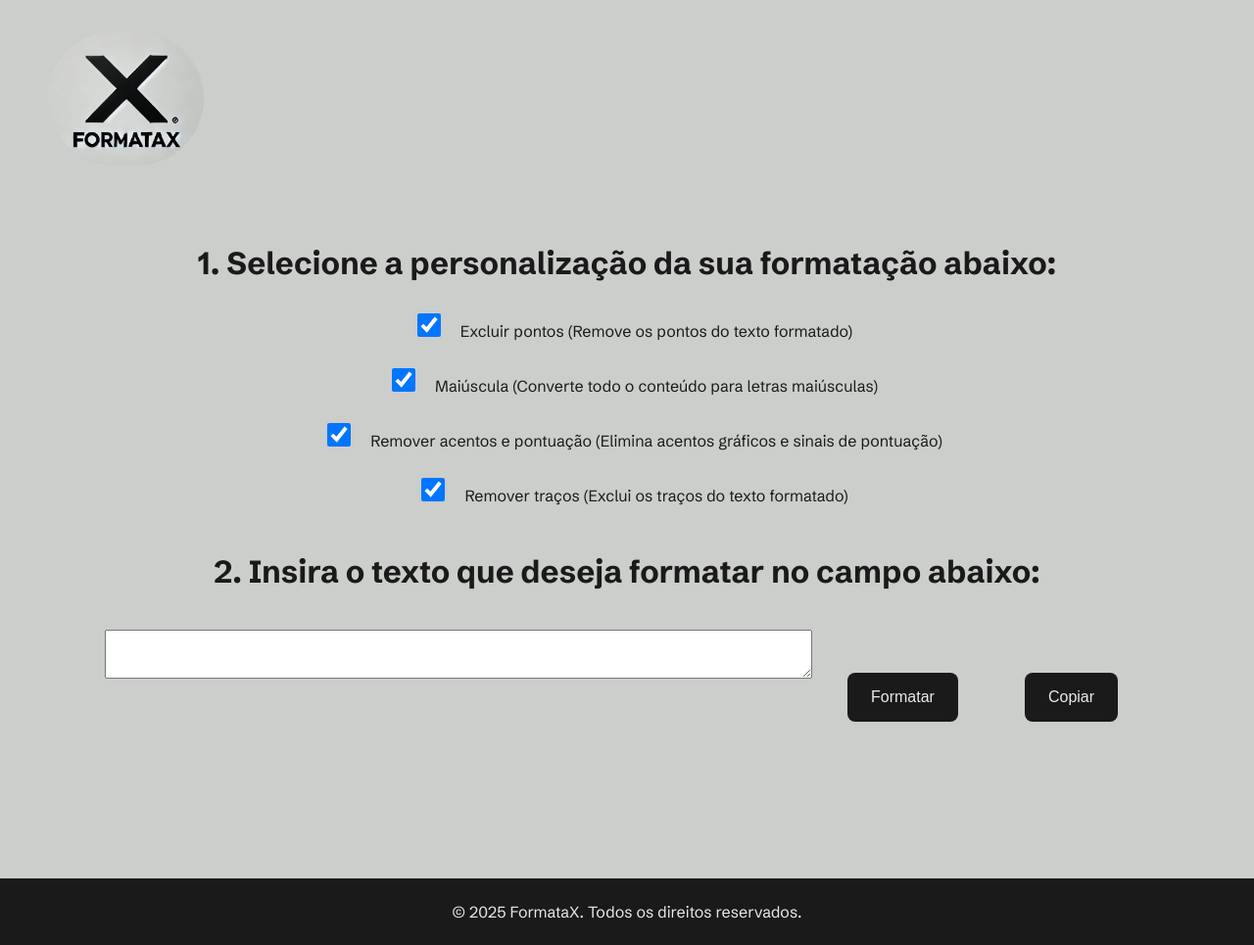
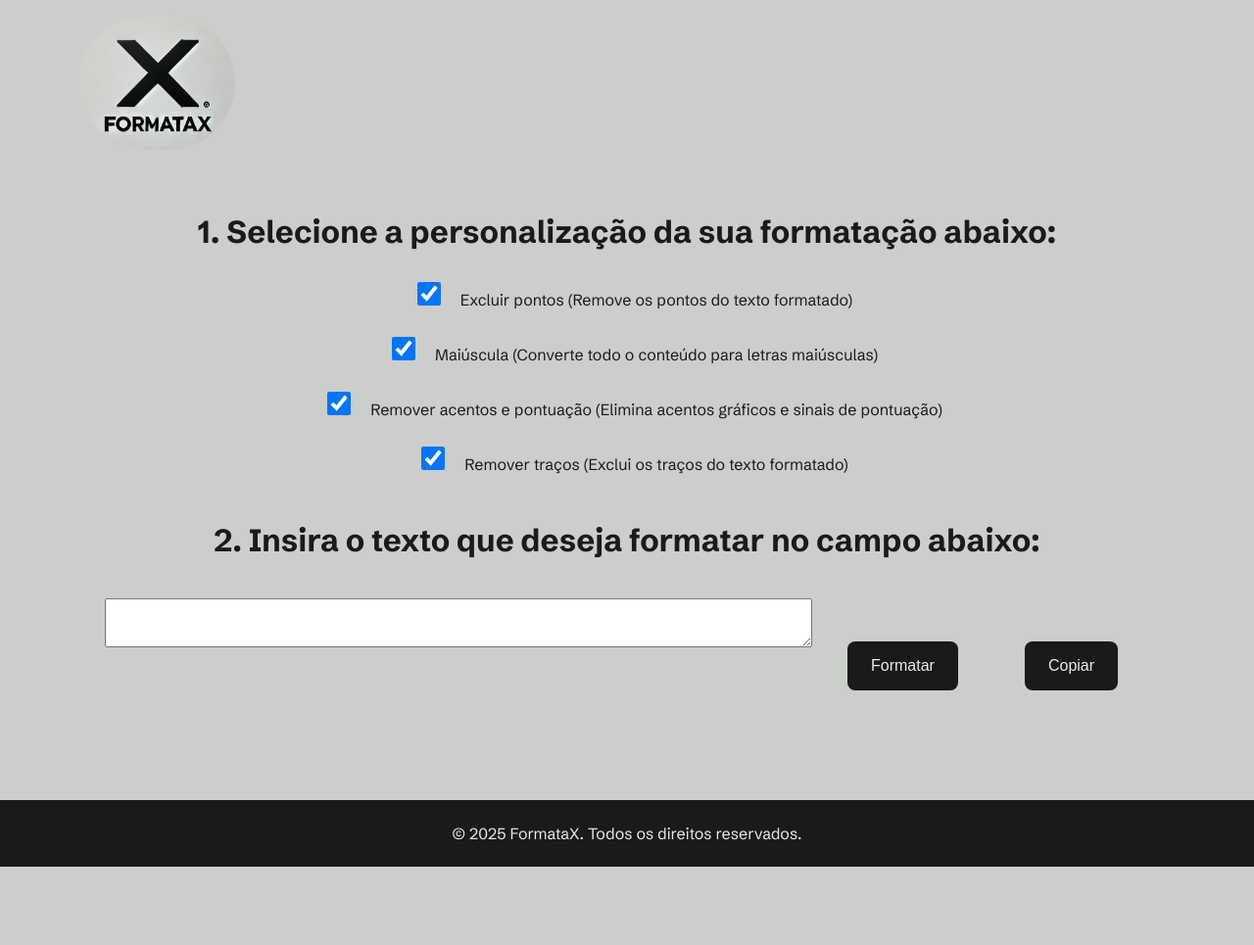
Before and after one commit to guilherme-messias/formataX, a website built with Vite: page index.html in a window 1280 px wide. Shown: the whole page at 98% size. After the commit the page ends 885 px from the top, so only its background shows below. Built offline with nearby package versions, Linux system fonts and the light colour scheme.

Commit message:
Ajusta o layout do corpo, cabeçalho e rodapé para melhor responsividade e alinhamento

```diff
--- a/styles/styles.css
+++ b/styles/styles.css
@@ -5,9 +5,18 @@
   padding: 0;
 }
 
+html,
+body {
+  min-height: 100%;
+}
+
 body {
   font-family: 'Schibsted Grotesk', sans-serif;
   text-align: center;
+  min-height: 100vh;
+  min-height: 100dvh;
+  display: flex;
+  flex-direction: column;
 }
 
 header {
@@ -19,6 +28,7 @@ header {
 
 main {
   padding: 1rem 1.5rem;
+  flex: 1;
 }
 
 footer {
@@ -27,7 +37,7 @@ footer {
   color: #eaeaea;
   font-size: 0.8rem;
   text-align: center;
-  margin-top: 2rem;
+  margin-top: auto;
 }
 
 button {
@@ -83,7 +93,7 @@ input[type='checkbox'] {
 
   footer {
     padding: 1.5rem 0;
-    margin-top: 3rem;
+    margin-top: auto;
     font-size: 1rem;
   }
 
@@ -118,6 +128,10 @@ input[type='checkbox'] {
 }
 
 @media (min-width: 1024px) {
+  header {
+    padding: 0rem 5rem;
+  }
+
   main {
     max-width: 1100px;
     padding: 2rem 5rem;
@@ -125,7 +139,7 @@ input[type='checkbox'] {
 
   footer {
     font-size: 1rem;
-    margin-top: 3rem;
+    margin-top: auto;
   }
 
   h2 {
```
